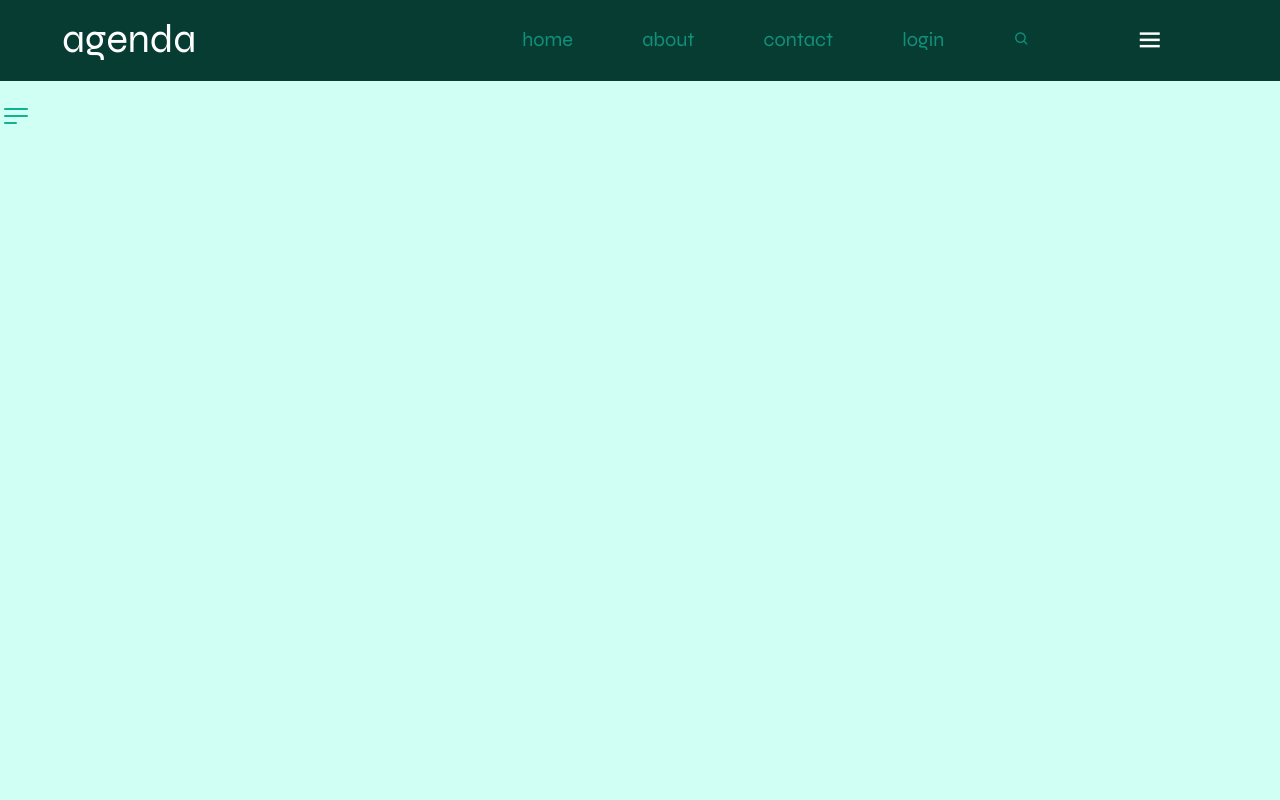
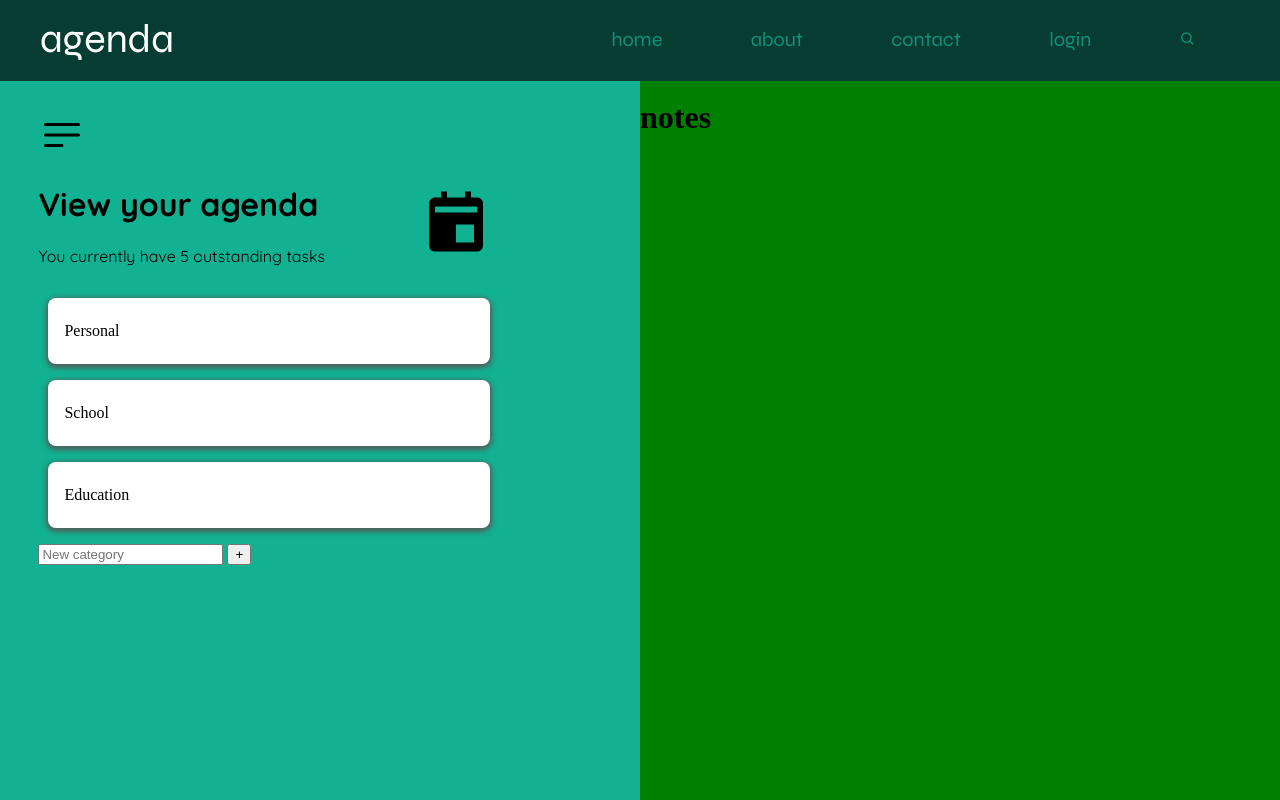
Before and after one commit to joananathan/joananathan.github.io, a plain HTML site: page agenda/index.html in a window 1280 px wide. Drawn offline with nearby package versions, Linux system fonts and the light colour scheme; a web font is replaced by a local one.

Commit message:
start on agenda app

```diff
--- a/agenda/css/app.css
+++ b/agenda/css/app.css
@@ -1,5 +1,82 @@
+.page {
+    height: 100%;
+    width: 50%;
+    position: fixed;
+    z-index: 1;
+    top: 0;
+    overflow-x: hidden;
+    margin-top: 78px;
+
+}
+
+.left{
+    left: 0;
+    background-color: #11b191;
+}
+
+.right{
+    right: 0;
+    background-color: green;
+}
+.agenda-section {
+    padding: 2% 100px 0 6%;
+}
+
 .menu-button {
-    width: 2rem;
-    color:#11b191;
+    padding-top: 20px;
+    width: 3rem;
+    color: rgb(0, 0, 0);
     cursor: pointer;
 }
+
+.overview {
+    display: flex;
+    align-items: center;
+    justify-content: space-between;
+}
+
+.content {
+    font-family: var(--quicksand);
+    font-size: 1rem;;
+}
+
+.img {
+    display: inline-block;
+    position: relative;
+
+}
+.img i {
+    font-size: 4.5rem;
+    padding-right: 3rem;
+}
+
+.category-list {
+    display: flex;
+    flex-direction: column;
+    gap: 1rem;
+    padding: 0 50px 0 10px;
+    max-width: 650px;
+}
+
+.category {
+    background: #FFF;
+    border-radius: 0.5rem;
+    padding: 1.5rem 1rem;
+    cursor: pointer;
+    display: flex;
+    justify-content: space-between;
+    box-shadow: 0 2px 5px 2px #505f5d;
+}
+
+.category:hover {
+    transform: translateY(-5px);
+    box-shadow: 0 2px 5px 2px #505f5d;
+}
+
+
+.notes {
+    align-items: right;
+    background-color: green;
+    flex: 1;
+    width: 40%;
+}
--- a/agenda/css/header.css
+++ b/agenda/css/header.css
@@ -20,7 +20,7 @@ header.sticky {
     flex: 1;
     display: flex;
     position: relative;
-    padding: 15px 50px;
+    padding: 15px 40px;
     z-index: 100000;
 }
 
@@ -35,7 +35,6 @@ header.sticky {
 
 .header__logo a {
     text-decoration: none;
-    padding-left: 3%;
 
     font-weight: 400;
     font-size: 40px;
@@ -77,16 +76,16 @@ header.sticky {
 
 .header__menu-mobile {
     padding-right: 9%;
-    display: flex;
+    display: none;
     align-items: center;
     justify-content: space-evenly;
     gap: 4rem;
+
     list-style: none;
-
     position: relative;
 }
 
 #menu {
-    font-size: 30px;
+    font-size: 22px;
     color: #FFF;
 }
--- a/agenda/index.html
+++ b/agenda/index.html
@@ -19,7 +19,6 @@
 
 </head>
 <body>
-
     <header>
         <nav class="header__nav">
             <div class="header__logo">
@@ -39,7 +38,7 @@
             </ul>
         </nav>
     </header>
-
+    <div class="page left">
         <div class = "agenda-section">
             <div class="menu-button">
                 <svg
@@ -55,7 +54,41 @@
                     d="M3.75 6.75h16.5M3.75 12h16.5m-16.5 5.25H12"/>
                 </svg>
             </div>
+            <div class = 'overview'>
+                <div class="content">
+                    <h1>View your agenda</h1>
+                    <p>You currently have <span id = 'total-tasks'>5</span> outstanding tasks</p>
+                </div>
+                <div class = 'img'>
+                    <i class='bx bxs-calendar-event'></i>
+                </div>
+            </div>
+
+            <ul class="category-list">
+                <li class="category">Personal</li>
+                <li class="category">School</li>
+                <li class="category">Education</li>
+            </ul>
+
+            <form action="">
+                <input
+                    type="text"
+                    class="new item"
+                    placeholder="New category"
+                    aria-label="New category name"
+                />
+                <button class="btn item" aria-label="Create new category">+</button>
+            </form>
         </div>
 
 
+    </div>
+
+    <div class = "page right">
+        <div class="notes">
+            <h1>notes</h1>
+        </div>
+    </div>
+
+    <script src="script.js"></script>
 </body>
--- /dev/null
+++ b/agenda/script.js
@@ -0,0 +1,9 @@
+const renderCategrory =() => {
+    const categroryList = document.querySelector('.categrory-list');
+    categroryList.innerHTML = '';
+    for (let i = 0; i < categrory.length; i++) {
+        const categroryItem = document.createElement('li');
+        categroryItem.innerHTML = categrory[i];
+        categroryList.appendChild(categroryItem);
+    }
+}
```
Lines whose indentation alone changed are shown as unchanged.
